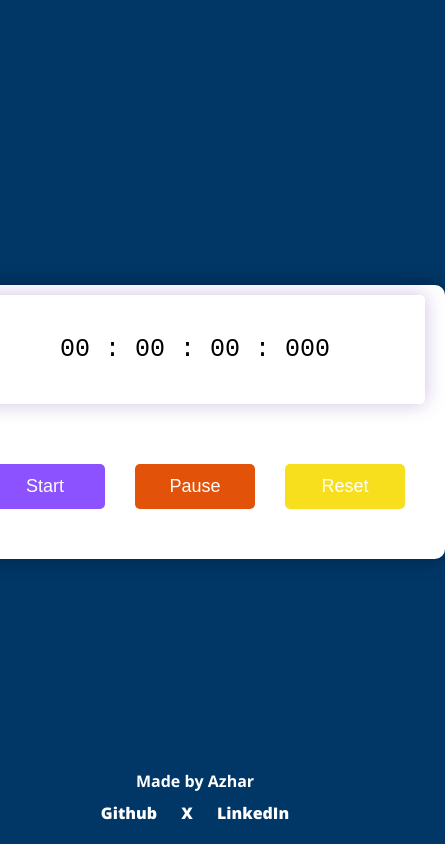
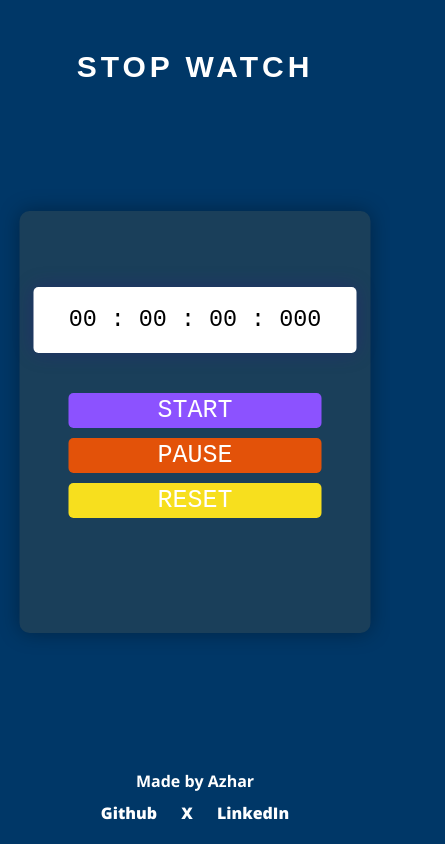
Before and after one commit to azhardotcoder/stop-watch, a plain HTML site: page index.html in a window 390 px wide. Shown: the whole page, 445 px wide, since content can reach past the window. Drawn offline with nearby package versions, Linux system fonts and the light colour scheme.

Commit message:
responsive

```diff
--- a/index.html
+++ b/index.html
@@ -7,6 +7,7 @@
     <link rel="stylesheet" href="./style.css" />
   </head>
   <body>
+    <h1>Stop Watch</h1>
     <div class="container">
       <div class="display-timer">00 : 00 : 00 : 000</div>
       <div class="buttons">
--- a/style.css
+++ b/style.css
@@ -12,6 +12,16 @@
 
 body {
     background: #003767;
+}
+body h1{
+    color: #fff;
+    text-align: center;
+    margin-top: 50px;
+    font-size: 40px;
+    font-weight: 700;
+    font-family: 'Poppins', sans-serif;
+    letter-spacing: 4px;
+    text-transform: uppercase;
 }
 
 .container {
@@ -77,3 +87,40 @@ body {
 .buttons button:hover {
     box-shadow: 0 0 20px rgba(0, 0, 0, 0.25);
 }
+
+@media screen and (max-width: 600px) {
+    .container {
+        width: 90%;
+        min-width: 200px;
+        height: 50%;
+        display: flex;
+        flex-direction: column;
+        justify-content: center;
+        background-color: rgb(26, 63, 90);
+    }
+    .display-timer {
+        padding: 20px;
+        font-size: 6vw;
+    }
+    .buttons {
+        display: flex;
+        flex-direction: column;
+        align-items: center;
+        margin-top: 30px;
+
+    }
+    .buttons button {
+        width: 80%;
+        color: rgb(255, 255, 255);
+        font-weight: 500;
+        height: 35px;
+        font-size: 25px;
+        margin-top: 10px;
+        font-family: 'roboto mono', monospace;
+        text-transform: uppercase;
+    }
+    body h1{
+        font-size: 30px;
+    }
+
+}
```
